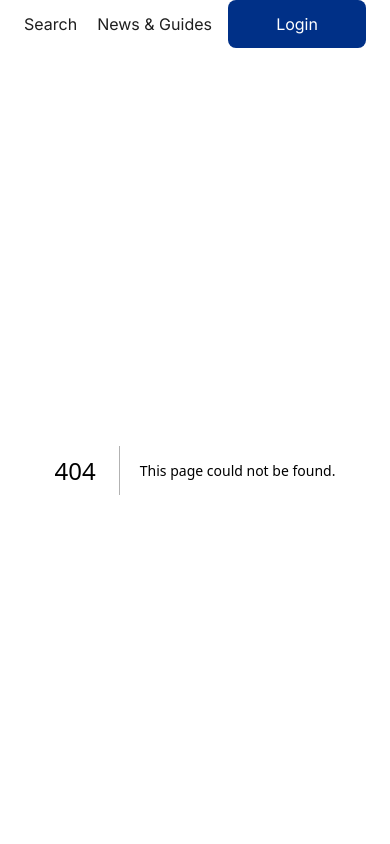
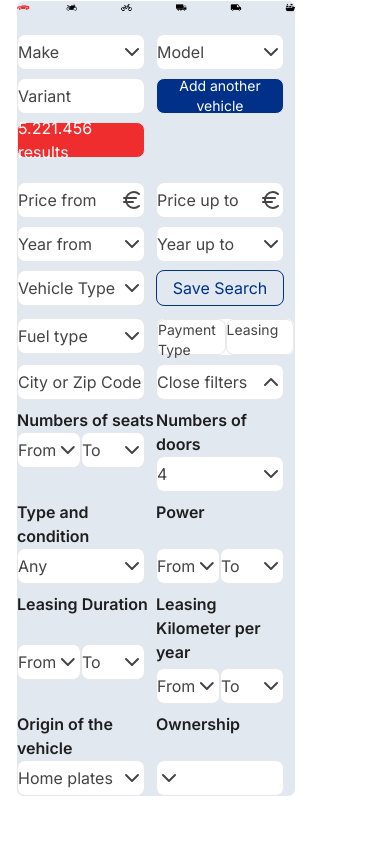
Before and after one commit to B34i28/u-template, a Next.js app: page /components/Hbox in a window 390 px wide. Before the commit this address had no page. Shown: the top 844 px of the page. Built offline with nearby package versions, Linux system fonts and the light colour scheme.

Commit message:
responsiveness added

```diff
--- /dev/null
+++ b/src/app/components/Hbox/page.tsx
@@ -0,0 +1,107 @@
+import Image from 'next/image'
+import React from 'react'
+import Icons from '../../../../public/heroicons.png'
+import { ChevronDown, ChevronUp, Euro } from 'lucide-react'
+
+export default function Hbox() {
+  return (
+    <div className='bg-slate-200  border-[1px] rounded-[8px] shadow-[#4E4E4E] border-[#FFFFFF] w-[280px]'>
+      <Image src={Icons} alt='' />
+
+      <div className='grid grid-cols-2 space-y-2 py-3'>
+        <p className='mt-2 flex justify-between text-[#444444] stroke-[#B8B8B8] rounded-[8px] border-[1px] items-center w-32 h-9 bg-white'>Make <ChevronDown /></p>
+        <p className='flex justify-between text-[#444444] stroke-[#B8B8B8] rounded-[8px] border-[1px] items-center w-32 h-9 bg-white'>Model <ChevronDown /></p>
+        <p className='flex justify-between text-[#444444] stroke-[#B8B8B8] rounded-[8px] border-[1px] items-center w-32 h-9 bg-white'>Variant</p>
+        <button className='flex justify-between text-[#FFFFFF] stroke-[#B8B8B8] rounded-[8px] border-[1px] items-center w-32 h-9 text-sm bg-[#003087]'>Add another vehicle</button>
+        <p className='flex justify-between text-[#FFFFFF] stroke-[#B8B8B8] rounded-[8px] border-[1px] items-center w-32 h-9 bg-[#EF2C2E]'>5.221.456 results</p>
+      </div>
+
+      <div className='grid grid-cols-2 space-y-2 py-1'>
+        <p className='mt-2 flex justify-between text-[#444444] bg-[#FFFFFF] items-center stroke-[#B8B8B8] rounded-[8px] border-[1px] w-32 h-9'>Price from <Euro /></p>
+        <p className='flex justify-between text-[#444444] bg-[#FFFFFF] items-center stroke-[#B8B8B8] rounded-[8px] border-[1px] w-32 h-9'>Price up to <Euro /></p>
+        <p className='flex justify-between text-[#444444] bg-[#FFFFFF] items-center stroke-[#B8B8B8] rounded-[8px] border-[1px] w-32 h-9'>Year from <ChevronDown /></p>
+        <p className='flex justify-between text-[#444444] bg-[#FFFFFF] items-center stroke-[#B8B8B8] rounded-[8px] border-[1px] w-32 h-9'>Year up to <ChevronDown /></p>
+        <p className='flex justify-between text-[#444444] bg-[#FFFFFF] items-center stroke-[#B8B8B8] rounded-[8px] border-[1px] w-32 h-9'>Vehicle Type <ChevronDown /></p>
+        <button className='flex justify-center text-[#003087] border-[#003087] items-center rounded-[8px] border-[1px] w-32 h-9'>Save Search</button>
+      </div>
+
+      <div className='grid grid-cols-2 space-y-2'>
+        <p className='mt-2 flex justify-between bg-[#FFFFFF] text-[#444444] stroke-[#B8B8B8] w-32 h-9 rounded-[8px] border-[1px] items-center'>Fuel type <ChevronDown /></p>
+
+        <div className='flex text-sm rounded-[8px] border-[1px] bg-[#FFFFFF]'>
+
+          <p className='rounded-[8px] border-[1px] stroke-[#B8B8B8] items-center bg-[#FFFFFF] text-[#444444] w-32 h-9'>Payment Type</p>
+          <button className='stroke-[#B8B8B8] bg-[#EF2C2E] text-[#FFFFFf] rounded-[8px] border-[1px] hidden'>Buy</button>
+          <p className='rounded-[8px] border-[1px] stroke-[#B8B8B8] items-center bg-[#FFFFFF] text-[#444444] w-32 h-9 '>Leasing</p>
+
+        </div>
+        <p className='flex bg-[#FFFFFF] text-[#444444] stroke-[#B8B8B8] w-32 h-9 rounded-[8px] border-[1px] items-center'>City or Zip Code</p>
+        <button className='flex justify-between bg-[#FFFFFF] text-[#444444] stroke-[#B8B8B8] w-32 h-9 rounded-[8px] border-[1px] items-center'>Close filters <ChevronUp /></button>
+      </div>
+
+
+      <div className='grid grid-cols-2 space-y-2'>
+
+        <div className='rounded-[8px] mt-2'>
+          <h1 className='text-md font-semibold text-[#1E1E1E] '>Numbers of seats</h1>
+          <div className='flex'>
+            <p className='text-[#444444] flex items-center rounded-[8px] border-[1px] stroke-[#B8B8B8] bg-[#FFFFFF] justify-between w-16 h-9'>From <ChevronDown /></p>
+            <p className='text-[#444444] flex items-center rounded-[8px] border-[1px] stroke-[#B8B8B8] bg-[#FFFFFF] justify-between w-16 h-9'>To <ChevronDown /></p>
+          </div>
+        </div>
+
+        <div className='rounded-[8px]'>
+          <h1 className='text-md font-semibold text-[#1E1E1E] '>Numbers of doors</h1>
+            <p className='text-[#444444] flex items-center rounded-[8px] border-[1px] stroke-[#B8B8B8] bg-[#FFFFFF] justify-between w-32 h-9'>4 <ChevronDown /></p>
+        </div>
+
+        <div className='rounded-[8px]'>
+          <h1 className='text-md font-semibold text-[#1E1E1E] '>Type and condition</h1>
+            <p className='text-[#444444] flex items-center rounded-[8px] border-[1px] stroke-[#B8B8B8] bg-[#FFFFFF] justify-between w-32 h-9'>Any <ChevronDown /></p>
+
+        </div>
+
+        <div className='rounded-[8px]'>
+          <h1 className='text-md font-semibold text-[#1E1E1E] '>Power</h1>
+          <div className='flex mt-6'>
+            <p className='text-[#444444] flex items-center rounded-[8px] border-[1px] stroke-[#B8B8B8] bg-[#FFFFFF] justify-between w-16 h-9'>From <ChevronDown /></p>
+            <p className='text-[#444444] flex items-center rounded-[8px] border-[1px] stroke-[#B8B8B8] bg-[#FFFFFF] justify-between w-16 h-9'>To <ChevronDown /></p>
+          </div>
+        </div>
+
+      </div>
+
+
+      <div className='grid grid-cols-2 space-y-2'>
+
+        <div>
+          <h1 className='text-md font-semibold text-[#1E1E1E] mt-2'>Leasing Duration</h1>
+          <div className='flex mt-7'>
+            <p className='text-[#444444] flex items-center rounded-[8px] border-[1px] stroke-[#B8B8B8] bg-[#FFFFFF] justify-between w-16 h-9'>From <ChevronDown /></p>
+            <p className='text-[#444444] flex items-center rounded-[8px] border-[1px] stroke-[#B8B8B8] bg-[#FFFFFF] justify-between w-16 h-9'>To <ChevronDown /></p>
+          </div>
+        </div>
+
+        <div>
+          <h1 className='text-md font-semibold text-[#1E1E1E] '>Leasing Kilometer per year</h1>
+            <div className='flex mt-1'>
+              <p className='text-[#444444] flex items-center rounded-[8px] border-[1px] stroke-[#B8B8B8] bg-[#FFFFFF] justify-between w-16 h-9'>From <ChevronDown /></p>
+              <p className='text-[#444444] flex items-center rounded-[8px] border-[1px] stroke-[#B8B8B8] bg-[#FFFFFF] justify-between w-16 h-9'>To <ChevronDown /></p>
+            </div>
+        </div>
+
+        <div>
+          <h1 className='text-md font-semibold text-[#1E1E1E] '>Origin of the vehicle</h1>
+          <p className='flex items-center rounded-[8px] border-[1px] text-[#444444] stroke-[#B8B8B8] justify-between bg-[#FFFFFF] w-32 h-9'>Home plates<ChevronDown /></p>
+        </div>
+
+        <div>
+          <h1 className='text-md font-semibold text-[#1E1E1E] '>Ownership</h1>
+          <p className='mt-6 flex items-center rounded-[8px] border-[1px] text-[#444444] stroke-[#B8B8B8] justify-between bg-[#FFFFFF] w-32 h-9'> <ChevronDown /></p>
+        </div>
+
+      </div>
+
+    </div>
+  )
+}
--- a/src/app/components/footer/page.tsx
+++ b/src/app/components/footer/page.tsx
@@ -6,7 +6,7 @@ import Image from 'next/image';
 
 export default function Footer() {
   return (
-    <div className='md:mt-[25rem] mt-[51rem] lg:mt-[30rem] xl:mt-[38rem] xl:w-auto h-[771px]'>
+    <div className=' sm:w-[640px] xl:w-[1280px] md:w-[768px] lg:w-[1024px] h-[771px]'>
         <div className='flex flex-col lg:flex-row bg-[#003087] justify-around px-4 border-b-[1px] border-[#FFFFFF] '>
 
             <div className='py-14'>
--- a/src/app/components/hero/page.tsx
+++ b/src/app/components/hero/page.tsx
@@ -6,12 +6,12 @@ import { ChevronDown, ChevronUp, Euro } from 'lucide-react'
 
 export default function Hero() {
   return (
-    <div className='relative xl:w-auto overflow-visible mx-auto'>
-        <div className='w-auto h-[496px] '>
+    <div className='relative sm:w-[640px] xl:w-[1280px] md:w-[768px] lg:w-[1024px] overflow-visible'>
+        <div className=''>
             <Image src={Carimg} alt='Car Image' />
         </div>
 
-        <div className='xl:top-[21rem] xl:left-[320px] absolute flex md:w-[695px] w-[380px] top-28 lg:top-36 lg:left-6 lg:pl-10 xl:pl-10 flex-col border-4 pb-32 lg:w-[992px] rounded-lg justify-center xl:w-[1160px] xl:h-[698]  bg-[#FFFFFF] shadow-[#4E4E4E] '>
+        <div className='xl:top-[21rem] xl:left-[320px] absolute flex md:w-[695px] w-[380px] top-28 lg:top-36 lg:left-6 lg:pl-10 xl:pl-10 flex-col border-4 pb-32 lg:w-[1024px] rounded-lg justify-center xl:w-[1160px] xl:h-[698]  bg-[#FFFFFF] shadow-[#4E4E4E] '>
             <div className='md:w-auto w-[330px] lg:w-[945px] xl:w-[1073px] bg-gray-200 xl:h-[48px]'>
                 <Image src={Heroicons} alt='Hero Icons' />
             </div>
--- /dev/null
+++ b/src/app/components/himg/page.tsx
@@ -0,0 +1,11 @@
+import Image from 'next/image'
+import React from 'react'
+import Heroimg from '../../../../public/carimg.png'
+
+export default function Himg() {
+  return (
+    <div className='bg-slate-500 w-[280px] '>
+        <Image src={Heroimg} alt='Hero Image' />
+    </div>
+  )
+}
--- a/src/app/components/navbar/page.tsx
+++ b/src/app/components/navbar/page.tsx
@@ -8,7 +8,7 @@ import Logo from '../../../../public/logo.png'
 import Image from "next/image";
 function Navbar() {
   return (
-    <div className="flex justify-around xl:w-auto items-center xl:h-[96px] top-[-3689px] left-[-434px] bg-[#FFFFFF] shadow-[#4E4E4E]">
+    <div className="flex  justify-around sm:w-[640px] xl:w-[1280px] md:w-[768px] lg:w-[1024px] items-center xl:h-[96px]  bg-[#FFFFFF] shadow-[#4E4E4E]">
         <div className="hidden xl:block lg:block md:block">
             <Image src={Logo} alt="Logo img" />
         </div>
--- a/src/app/layout.tsx
+++ b/src/app/layout.tsx
@@ -23,9 +23,9 @@ export default function RootLayout({
       <body className={inter.className}>
 
         <Wrapper>
-        <Navbar />
+        {/* <Navbar /> */}
           {children}
-          <Footer />
+          {/* <Footer /> */}
         </Wrapper>
 
         </body>
--- a/src/app/page.tsx
+++ b/src/app/page.tsx
@@ -1,10 +1,14 @@
+import Hbox from "./components/Hbox/page";
 import Hero from "./components/hero/page";
+import Himg from "./components/himg/page";
 
 
 export default function Home() {
   return (
     <div>
-      <Hero />
+      {/* <Hero/> */}
+      <Himg/>
+      <Hbox />
     </div>
   )
 }
```
